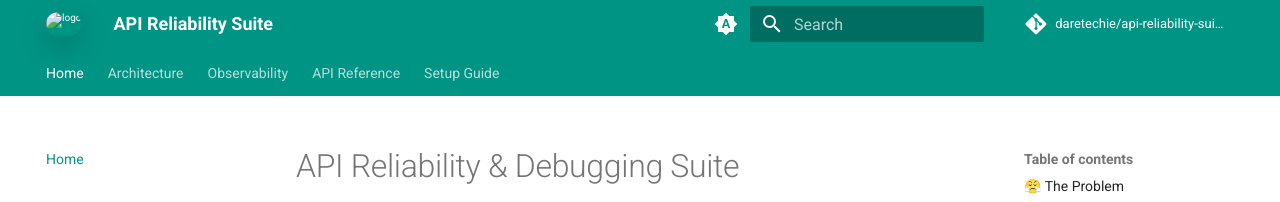
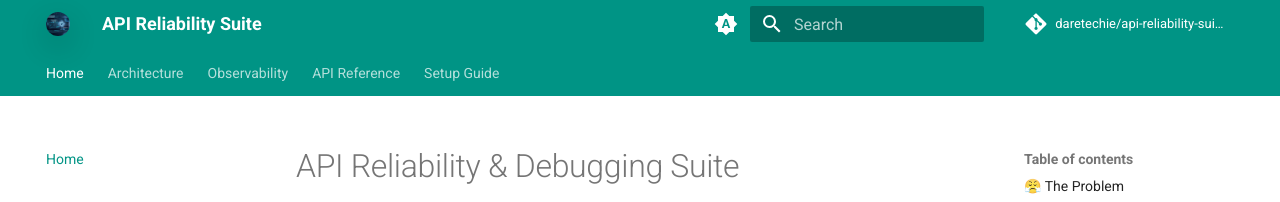
Before and after one commit to darestack/api-reliability-suite, an MkDocs documentation site: the page built from docs/index.md, in a window 1280 px wide. Shown: the top 202 px of the page. Built offline with MkDocs 1.6.1 and Material for MkDocs 9.7.7, drawn with Linux system fonts in a browser that asks for light colours; comment, search, counter and statistics services are not loaded.

Commit message:
fix: correct image paths in docs to be relative to build root

```diff
--- a/mkdocs.yml
+++ b/mkdocs.yml
@@ -10,8 +10,8 @@ extra_css:
 
 theme:
   name: material
-  logo: docs/thumbnail.png
-  favicon: docs/thumbnail.png
+  logo: thumbnail.png
+  favicon: thumbnail.png
   features:
     - navigation.tabs
     - navigation.sections
```
